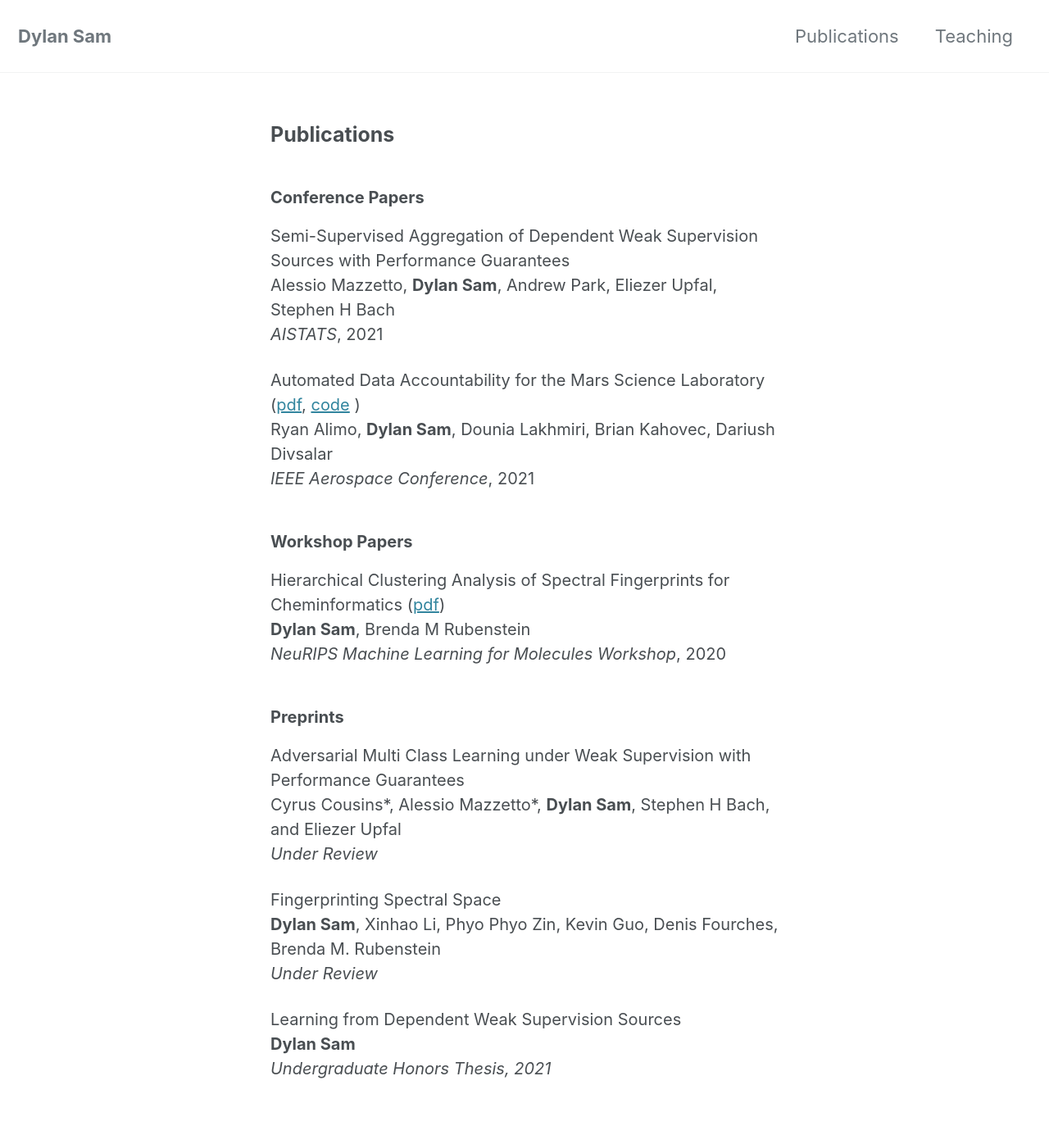
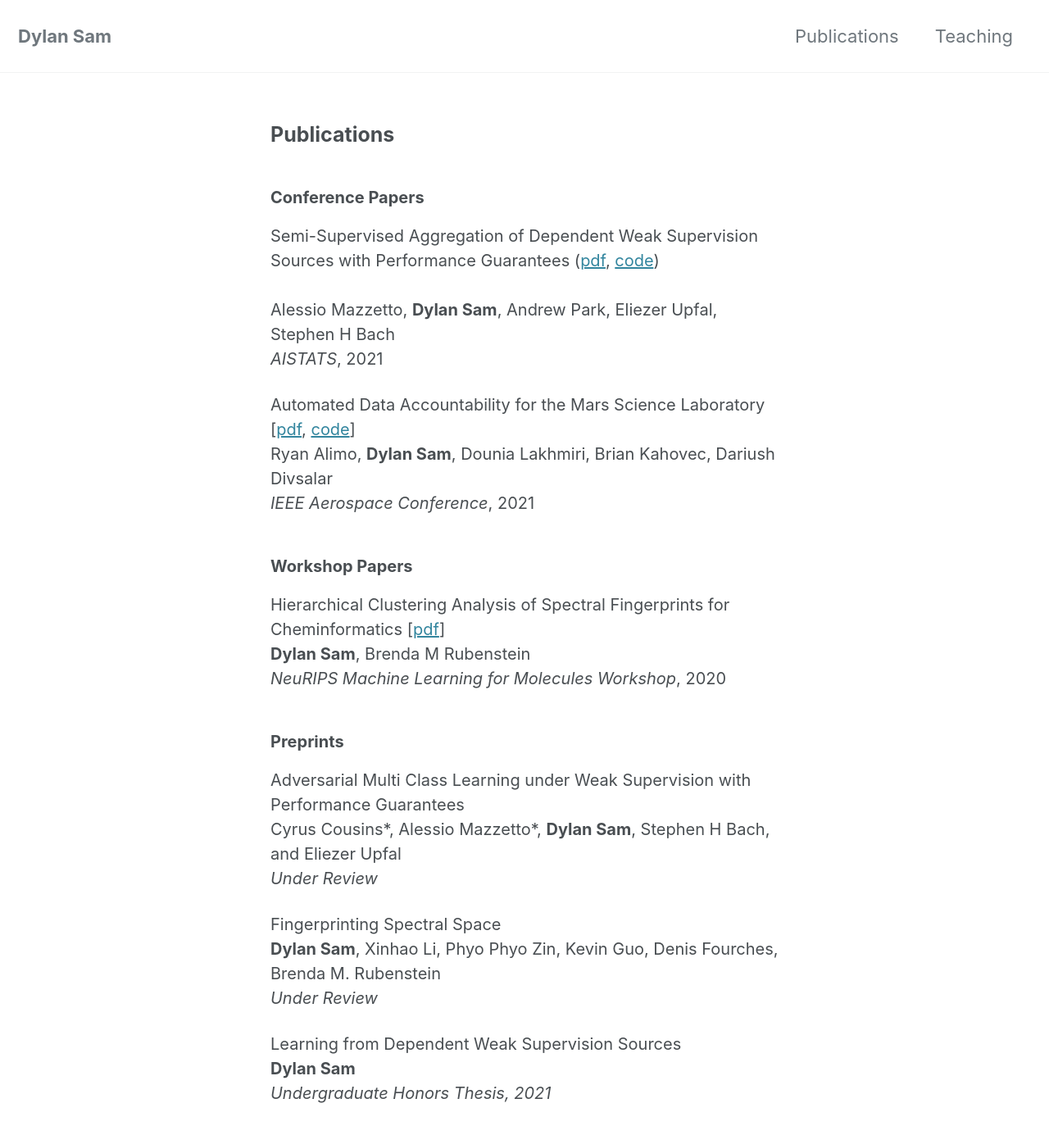
Before and after one commit to dsam99/dsam99.github.io, a Jekyll site: the page built from publications.md, in a window 1280 px wide and 1400 px high. Shown: the top 1385 px of the window at 82% size. Built offline with Jekyll 4.4.1, drawn with Linux system fonts in a browser that asks for light colours; cached includes are drawn as plain includes; nearby versions of some CDN libraries; a style sheet for code colours, icons or effects is not loaded; some of the changed text lies outside the part shown.

Commit message:
a few fixes

```diff
--- a/_includes/footer/custom.html
+++ b/_includes/footer/custom.html
@@ -1,5 +1,11 @@
 <!-- start custom footer snippets -->
+<link rel="stylesheet" href="https://cdn.jsdelivr.net/gh/jpswalsh/academicons@1/css/academicons.min.css">
+
 <div class="footer">
+
+    <!-- Email -->
+    <!-- <p><i class="fa fa-envelope" aria-hidden="true"></i> dylansam (at) andrew.cmu.edu</p> -->
+    <p><i class="fa fa-envelope" aria-hidden="true"></i> dylan_sam (at) brown.edu</p>
 
     <!-- Google Scholar -->
     <p><a href="https://scholar.google.com/citations?user=43ffAwcAAAAJ&hl=en"><i class="ai ai-google-scholar-square ai-3x"></i> Google Scholar</a></p>
@@ -8,9 +14,5 @@
     <!-- Github -->
     <p><a href="https://github.com/dsam99"><i class="fab fa-github" aria-hidden="true"></i> Github</a></p>
 
-    <!-- Email -->
-    <!-- <p><i class="fa fa-envelope" aria-hidden="true"></i> dylansam (at) andrew.cmu.edu</p> -->
-    <p><i class="fa fa-envelope" aria-hidden="true"></i> dylansam (at) andrew.cmu.edu</p>
-
 </div>
 <!-- end custom footer snippets -->
--- a/_layouts/publications.html
+++ b/_layouts/publications.html
@@ -9,19 +9,20 @@ author_profile: false
 
 		<h3 class="abstracts-title">Conference Papers</h3>
 
-			<p class="title"> Semi-Supervised Aggregation of Dependent Weak Supervision Sources with Performance Guarantees <br>
+			<p class="title"> Semi-Supervised Aggregation of Dependent Weak Supervision Sources with Performance Guarantees (<a href="http://proceedings.mlr.press/v130/mazzetto21a/mazzetto21a.pdf" target="_blank">pdf</a>,
+				<a href="https://github.com/BatsResearch/mazzetto-aistats21-code" target="_blank">code</a>)<br>
+				<br>
 				Alessio Mazzetto, <strong>Dylan Sam</strong>, Andrew Park, Eliezer Upfal, Stephen H Bach <br>
 				<i>AISTATS</i>, 2021</p>
 
-			<p class="title"> Automated Data Accountability for the Mars Science Laboratory (<a href="{{ url }}/assets/aeroconf_jpl_paper.pdf" target="_blank">pdf</a>,
-				<a href="https://github.com/dsam99/gdsa_machine_learning" target="_blank">code</a>
-				)<br>
+			<p class="title"> Automated Data Accountability for the Mars Science Laboratory [<a href="{{ url }}/assets/aeroconf_jpl_paper.pdf" target="_blank">pdf</a>,
+				<a href="https://github.com/dsam99/gdsa_machine_learning" target="_blank">code</a>] <br>
 				Ryan Alimo, <strong>Dylan Sam</strong>, Dounia Lakhmiri, Brian Kahovec, Dariush Divsalar <br>
 				<i>IEEE Aerospace Conference</i>, 2021</p>
 
 		<h3 class="abstracts-title">Workshop Papers</h3>
 
-			<p class="title"> Hierarchical Clustering Analysis of Spectral Fingerprints for Cheminformatics (<a href="https://ml4molecules.github.io/papers2020/ML4Molecules_2020_paper_29.pdf" target="_blank">pdf</a>) <br>
+			<p class="title"> Hierarchical Clustering Analysis of Spectral Fingerprints for Cheminformatics [<a href="https://ml4molecules.github.io/papers2020/ML4Molecules_2020_paper_29.pdf" target="_blank">pdf</a>] <br>
 				<strong>Dylan Sam</strong>, Brenda M Rubenstein <br>
 				<i>NeuRIPS Machine Learning for Molecules Workshop</i>, 2020
 
```
